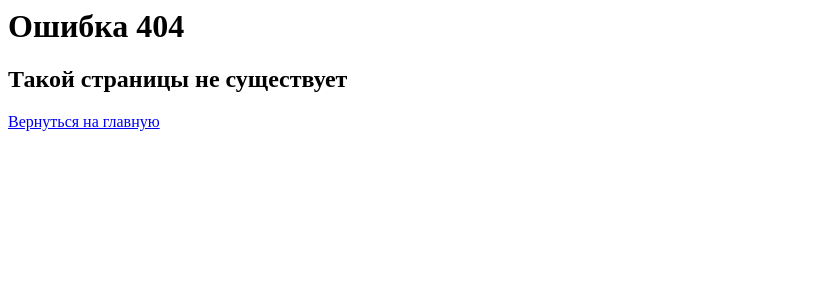
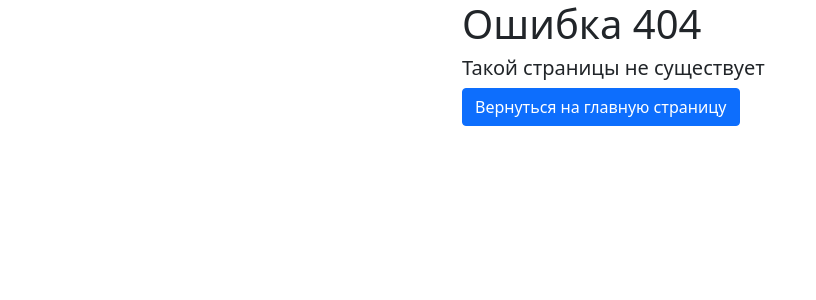
Before and after one commit to SergeiPresnyakov/Marlin_exam_level3, a PHP site: page /404.php in a window 1280 px wide. Shown: the top 300 px of the page, without its empty margins (0-816 px from the left). Run offline with PHP 8.4, Linux system fonts and the light colour scheme.

Commit message:
page 404

```diff
--- a/404.php
+++ b/404.php
@@ -1,3 +1,33 @@
-<h1>Ошибка 404</h1>
-<h2>Такой страницы не существует</h2>
-<a href="/">Вернуться на главную</a>
+<!DOCTYPE html>
+<html lang="en">
+
+<head>
+    <meta charset="UTF-8">
+    <!-- Bootstrap CSS -->
+    <link href="https://cdn.jsdelivr.net/npm/bootstrap@5.0.0-beta1/dist/css/bootstrap.min.css" rel="stylesheet"
+        integrity="sha384-giJF6kkoqNQ00vy+HMDP7azOuL0xtbfIcaT9wjKHr8RbDVddVHyTfAAsrekwKmP1" crossorigin="anonymous">
+    <meta name="viewport" content="width=device-width, initial-scale=1.0">
+    <title>Edit user</title>
+</head>
+
+<body>
+
+    <div class="container">
+        <div class="row">
+            <div class="col-md-8 offset-md-4">
+
+               <h1>Ошибка 404</h1>
+               <h5>Такой страницы не существует</h5>
+               <a href="/" class="btn btn-primary">Вернуться на главную страницу</a>
+
+            </div>
+        </div>
+    </div>
+
+    <!-- Option 1: Bootstrap Bundle with Popper -->
+    <script src="https://cdn.jsdelivr.net/npm/bootstrap@5.0.0-beta1/dist/js/bootstrap.bundle.min.js"
+        integrity="sha384-ygbV9kiqUc6oa4msXn9868pTtWMgiQaeYH7/t7LECLbyPA2x65Kgf80OJFdroafW" crossorigin="anonymous">
+    </script>
+</body>
+
+</html>
```
